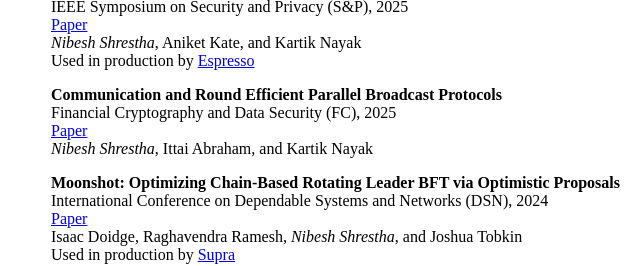
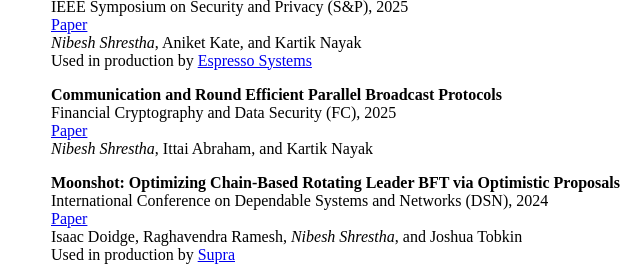
Before and after one commit to nibeshrestha/nibeshrestha.github.io, a plain HTML site: page index.html in a window 1280 px wide. Shown: the part 779-1045 px from the top of the page, 0-640 px from the left. Drawn offline with Linux system fonts and the light colour scheme.

Commit message:
Update index.html

```diff
--- a/index.html
+++ b/index.html
@@ -62,7 +62,7 @@
 							IEEE Symposium on Security and Privacy (S&P), 2025 <br>
 							<a href="https://eprint.iacr.org/2024/472">Paper</a> <br>
                             <i>Nibesh Shrestha</i>, Aniket Kate, and Kartik Nayak <br>
-				<span style="ccolor: #0000ff;"> Used in production by <a href="https://www.espressosys.com/">Espresso</a></span>
+				<span style="ccolor: #0000ff;"> Used in production by <a href="https://www.espressosys.com/">Espresso Systems</a></span>
                         </p>
 					</ul>
 			<ul>
```
